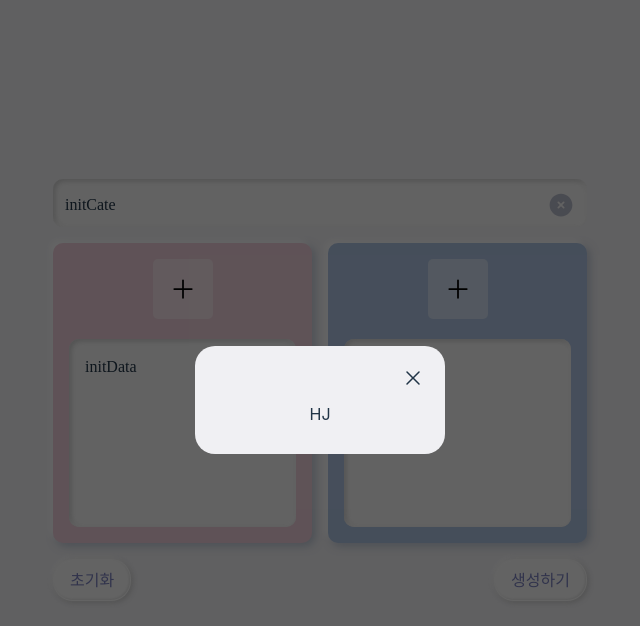
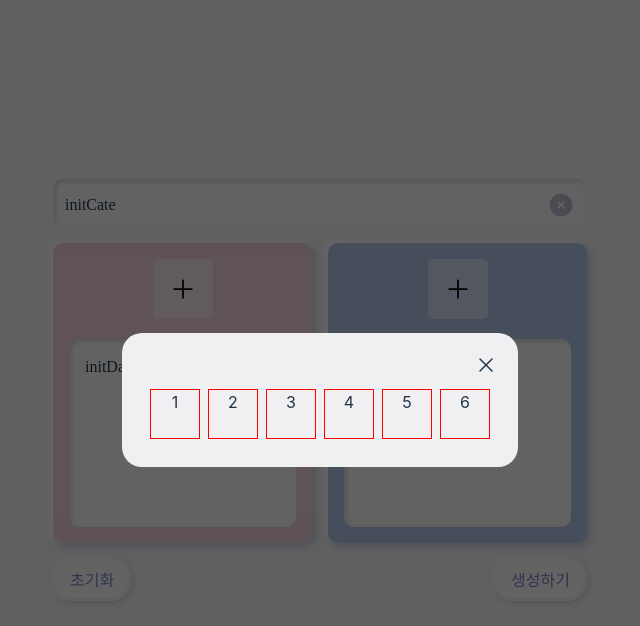
Before and after one commit to BalanSnack/FRONT, a React (Vite) app: page /game/create in a window 1280 px wide. Both pictures are taken after a click on the element 502 px from the left and 289 px from the top of the page. Shown: the top 626 px of the page, without its empty margins (320-960 px from the left). Built offline with nearby package versions, Linux system fonts and the light colour scheme.

Commit message:
GameCreateCard Page 코드 & 디자인 보완

```diff
--- a/src/components/organisms/GameCraeteCard/GameCreateCard.module.css
+++ b/src/components/organisms/GameCraeteCard/GameCreateCard.module.css
@@ -16,3 +16,17 @@
 .addBtn :hover {
   cursor: pointer;
 }
+
+.modal {
+  @apply flex flex-row gap-2;
+}
+
+.categoryItem {
+  @apply w-[50px] h-[50px];
+  border: solid 1px red;
+  text-align: center;
+}
+
+.textAreaStyle {
+  background-color: rgba(255, 255, 255, 0.4);
+}
--- a/src/components/organisms/GameCraeteCard/GameCreateCard.tsx
+++ b/src/components/organisms/GameCraeteCard/GameCreateCard.tsx
@@ -45,7 +45,10 @@ export default function GameCreateCard(props: propsType) {
 
   const setCate = () => {
     setCategory("카테고리 변경쓰");
+    setIsOpen(false);
   };
+
+  const categories = ["1", "2", "3", "4", "5", "6"];
 
   return (
     <>
@@ -55,7 +58,15 @@ export default function GameCreateCard(props: propsType) {
           setIsOpen(false);
         }}
       >
-        <p>HJ</p>
+        <div className={style.modal}>
+          {categories.map((category: any) => {
+            return (
+              <p className={style.categoryItem} onClick={setCate}>
+                {category}
+              </p>
+            );
+          })}
+        </div>
       </MyModal>
       <div className={getStyle(theme)}>
         <span
```
